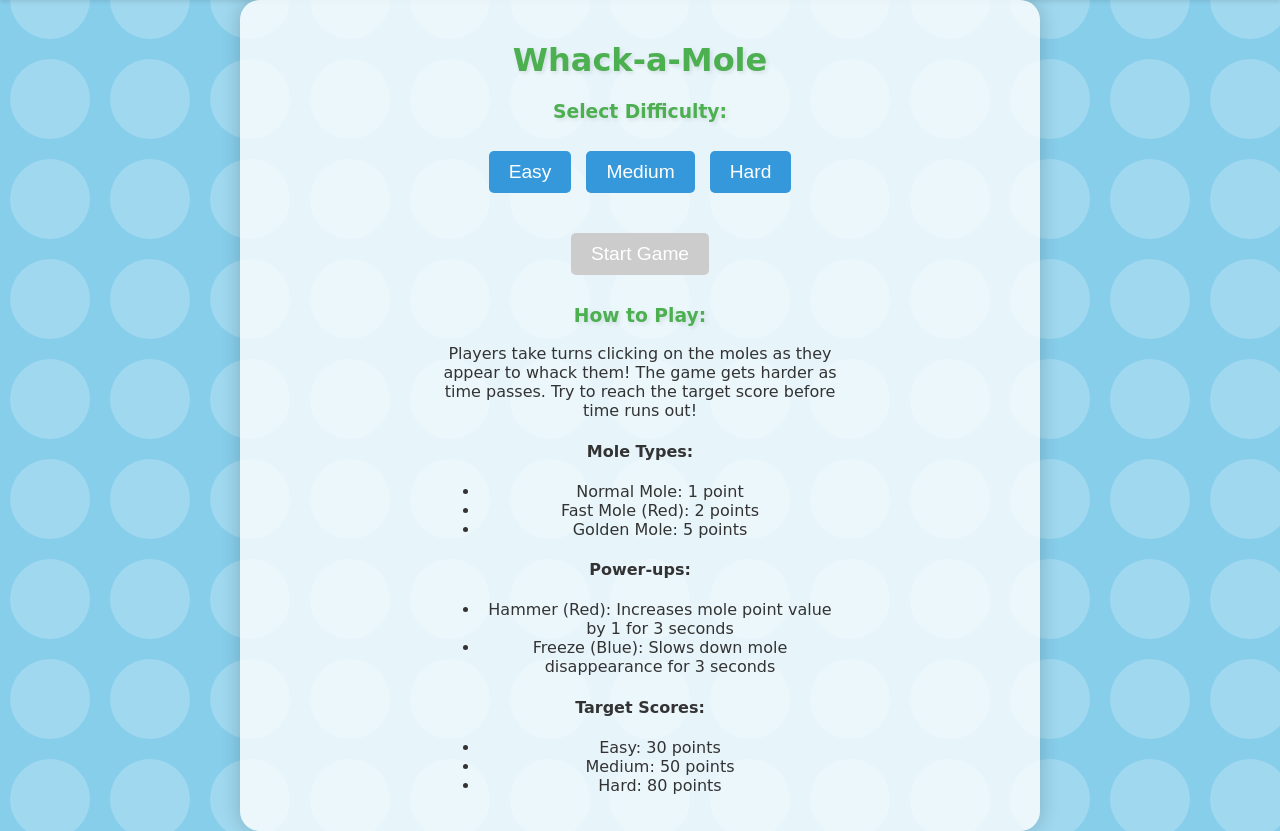
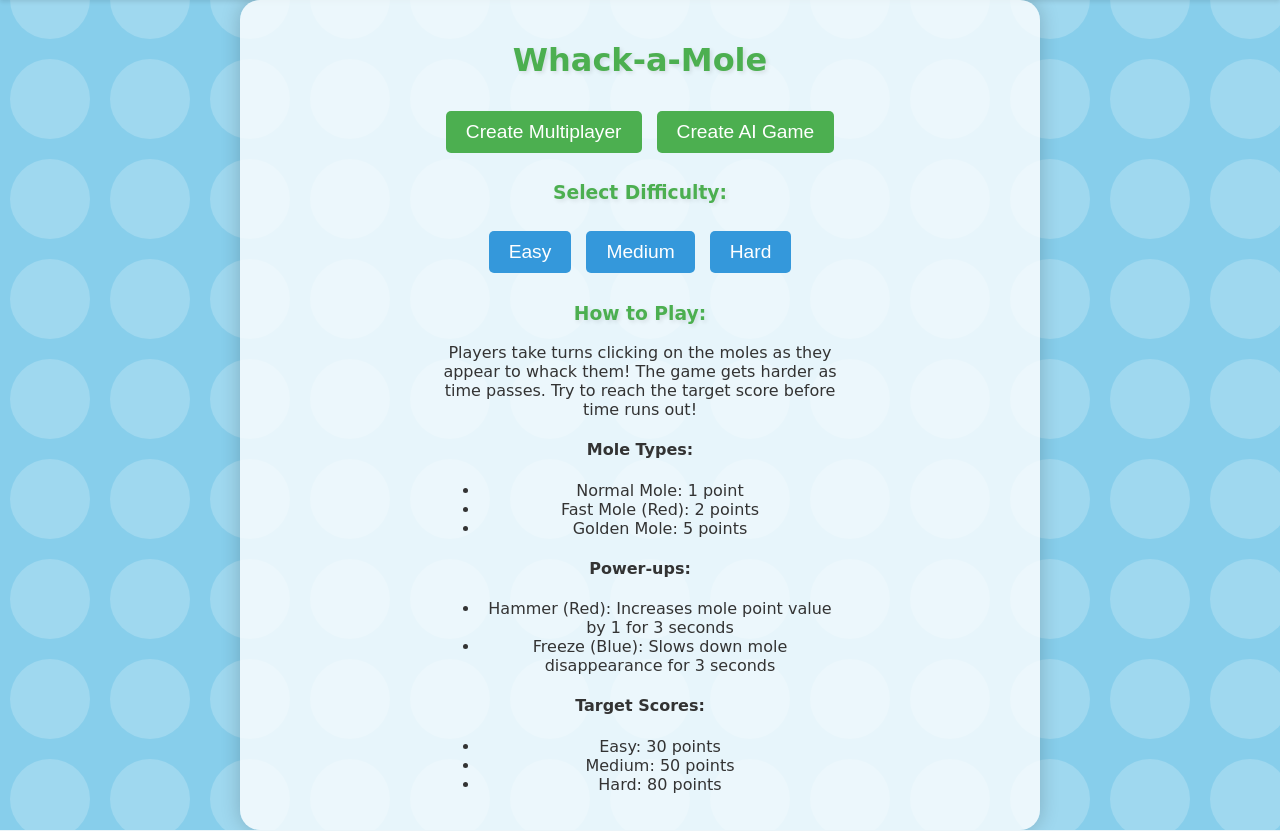
Before and after one commit to Iansogotthis/whackAmole, a Flask app: page / in a window 1280 px wide. Shown: the part 51-882 px from the top of the page. Run offline with Flask 3, Linux system fonts and the light colour scheme.

```diff
--- a/main.py
+++ b/main.py
@@ -207,11 +207,13 @@ def get_leaderboard(difficulty):
 @login_required
 def start_game():
     try:
-        app.logger.info(f"User {current_user.id} ({current_user.username}) is starting a game")
-        return jsonify({"success": True, "message": f"Game started for user {current_user.username}"})
+        data = request.json
+        game_mode = data.get('mode', 'multiplayer')  # Default to multiplayer if mode is not specified
+        app.logger.info(f"User {current_user.id} ({current_user.username}) is starting a {game_mode} game")
+        return jsonify({"success": True, "message": f"{game_mode.capitalize()} game started for user {current_user.username}"})
     except Exception as e:
-        app.logger.error(f"Error starting game for user {current_user.id}: {str(e)}")
-        return jsonify({"success": False, "error": "An error occurred while starting the game"}), 500
+        app.logger.error(f"Error starting {game_mode} game for user {current_user.id}: {str(e)}")
+        return jsonify({"success": False, "error": f"An error occurred while starting the {game_mode} game"}), 500
 
 @app.route("/update_about", methods=['POST'])
 @login_required
--- a/static/js/game.js
+++ b/static/js/game.js
@@ -36,6 +36,7 @@ let lastPowerUpSpawn = 0;
 let currentPlayer = 1;
 let player1Score = 0;
 let player2Score = 0;
+let gameMode = null;
 
 const holeImage = new Image();
 holeImage.src = '/static/assets/hole.svg';
@@ -80,12 +81,16 @@ Promise.all([
 
 function updateScore(points) {
     const maxScore = 1000000;
+    if (gameMode === 'multiplayer') {
         if (currentPlayer === 1) {
             player1Score = Math.min(player1Score + points, maxScore);
+        } else {
+            player2Score = Math.min(player2Score + points, maxScore);
+        }
         scoreValue.textContent = `P1: ${player1Score} | P2: ${player2Score}`;
     } else {
-        player2Score = Math.min(player2Score + points, maxScore);
-        scoreValue.textContent = `P1: ${player1Score} | P2: ${player2Score}`;
+        player1Score = Math.min(player1Score + points, maxScore);
+        scoreValue.textContent = player1Score;
     }
 }
 
@@ -358,16 +363,20 @@ function gameLoop(currentTime) {
 }
 
 function switchPlayer() {
+    if (gameMode === 'multiplayer') {
         currentPlayer = currentPlayer === 1 ? 2 : 1;
         document.getElementById('current-player').textContent = `Player ${currentPlayer}'s turn`;
     }
+}
 
-function startGame() {
+function startGame(mode) {
+    gameMode = mode;
     fetch('/start_game', {
         method: 'POST',
         headers: {
             'Content-Type': 'application/json',
         },
+        body: JSON.stringify({ mode: mode }),
     })
     .then(response => {
         if (!response.ok) {
@@ -381,7 +390,7 @@ function startGame() {
     })
     .then(data => {
         if (data.success) {
-            console.log('Game started with difficulty:', selectedDifficulty);
+            console.log('Game started with mode:', mode, 'and difficulty:', selectedDifficulty);
             startScreen.style.display = 'none';
             gameScreen.style.display = 'block';
             gameOverScreen.style.display = 'none';
@@ -393,9 +402,10 @@ function startGame() {
             timeLeft = difficultySettings.gameDuration;
             firstMoleAppeared = false;
             lastMoleAppearance = 0;
-            scoreValue.textContent = `P1: 0 | P2: 0`;
+            scoreValue.textContent = gameMode === 'multiplayer' ? `P1: 0 | P2: 0` : '0';
             timeValue.textContent = Math.ceil(timeLeft);
-            document.getElementById('current-player').textContent = 'Player 1\'s turn';
+            document.getElementById('current-player').textContent = gameMode === 'multiplayer' ? 'Player 1\'s turn' : 'Game in progress';
+            document.getElementById('current-player').style.display = gameMode === 'multiplayer' ? 'block' : 'none';
 
             initializeMoles();
             lastFrameTime = 0;
@@ -421,6 +431,7 @@ function endGame(isWin) {
     gameOverScreen.style.display = 'block';
 
     let winner;
+    if (gameMode === 'multiplayer') {
         if (player1Score > player2Score) {
             winner = 'Player 1';
         } else if (player2Score > player1Score) {
@@ -428,9 +439,12 @@ function endGame(isWin) {
         } else {
             winner = 'It\'s a tie!';
         }
+    } else {
+        winner = 'Player';
+    }
 
     gameResult.textContent = isWin ? `${winner} Wins!` : 'Game Over';
-    finalScore.textContent = `Player 1: ${player1Score} | Player 2: ${player2Score}`;
+    finalScore.textContent = gameMode === 'multiplayer' ? `Player 1: ${player1Score} | Player 2: ${player2Score}` : `Score: ${player1Score}`;
     if (isWin) {
         winSound.play();
     } else {
@@ -556,11 +570,10 @@ canvas.addEventListener('touchend', (event) => {
     event.preventDefault();
 });
 
-startButton.addEventListener('click', startGame);
 restartButton.addEventListener('click', () => {
     startScreen.style.display = 'block';
     gameOverScreen.style.display = 'none';
-    startButton.disabled = true;
+    gameMode = null;
     selectedDifficulty = null;
     difficultyButtons.forEach(btn => btn.classList.remove('selected'));
 });
--- a/templates/index.html
+++ b/templates/index.html
@@ -6,13 +6,16 @@
     <div id="game-container">
         <div id="start-screen">
             <h1>Whack-a-Mole</h1>
+            <div id="game-mode-selection">
+                <button id="multiplayer-button" class="game-mode-button">Create Multiplayer</button>
+                <button id="ai-game-button" class="game-mode-button">Create AI Game</button>
+            </div>
             <div id="difficulty-selection">
                 <h3>Select Difficulty:</h3>
                 <button id="easy-button" class="difficulty-button">Easy</button>
                 <button id="medium-button" class="difficulty-button">Medium</button>
                 <button id="hard-button" class="difficulty-button">Hard</button>
             </div>
-            <button id="start-button" disabled>Start Game</button>
             <div id="instructions">
                 <h3>How to Play:</h3>
                 <p>Players take turns clicking on the moles as they appear to whack them! The game gets harder as time passes. Try to reach the target score before time runs out!</p>
@@ -52,4 +55,13 @@
 
 {% block scripts %}
     <script src="{{ url_for('static', filename='js/game.js') }}"></script>
+    <script>
+        document.getElementById('multiplayer-button').addEventListener('click', function() {
+            startGame('multiplayer');
+        });
+
+        document.getElementById('ai-game-button').addEventListener('click', function() {
+            startGame('ai');
+        });
+    </script>
 {% endblock %}
```
Lines whose indentation alone changed are shown as unchanged.
